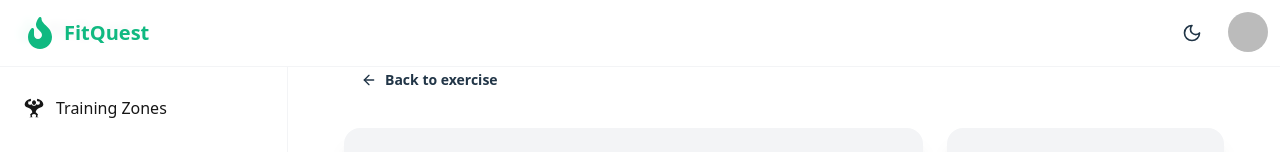
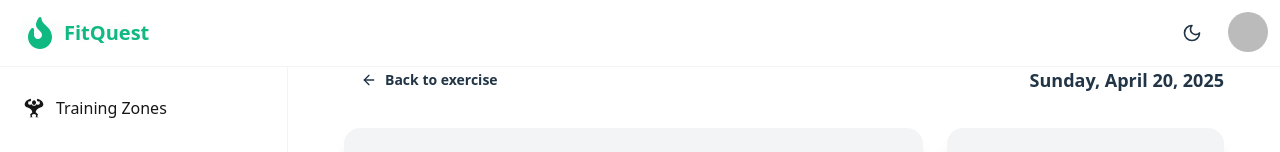
Before and after one commit to d3velopm3nt/pump-workout, a React (Vite) app: page /log/1 in a window 1280 px wide. Shown: the top 152 px of the page. Built offline with nearby package versions, Linux system fonts and the light colour scheme; no server answers; sample sign-in values are in the browser's storage.

Commit message:
Enhance ExerciseLogPage: Add daily date update functionality and display current date in the UI. Update exercise logging to use the current date instead of the current timestamp.

```diff
--- a/src/components/exercise-logging/ExerciseLogPage.tsx
+++ b/src/components/exercise-logging/ExerciseLogPage.tsx
@@ -28,6 +28,26 @@ export const ExerciseLogPage = () => {
   const [sets, setSets] = useState<Set[]>([{ weight: 0, reps: 0 }]);
   const [isSaving, setIsSaving] = useState(false);
   const [isLoading, setIsLoading] = useState(true);
+  const [currentDate, setCurrentDate] = useState(new Date());
+
+  // Update date every day
+  useEffect(() => {
+    const updateDate = () => {
+      setCurrentDate(new Date());
+    };
+
+    // Update at midnight
+    const now = new Date();
+    const msUntilMidnight = new Date(now.getFullYear(), now.getMonth(), now.getDate() + 1).getTime() - now.getTime();
+
+    const timer = setTimeout(() => {
+      updateDate();
+      // Set interval to update every 24 hours
+      setInterval(updateDate, 24 * 60 * 60 * 1000);
+    }, msUntilMidnight);
+
+    return () => clearTimeout(timer);
+  }, []);
 
   useEffect(() => {
     const fetchExercise = async () => {
@@ -109,7 +129,7 @@ export const ExerciseLogPage = () => {
         body: JSON.stringify({
           exerciseId: id,
           exerciseName: exercise?.name,
-          date: new Date().toISOString(),
+          date: currentDate.toISOString(),
           sets: sets.map((set, index) => ({
             setNumber: index + 1,
             weight: set.weight,
@@ -142,10 +162,20 @@ export const ExerciseLogPage = () => {
 
   return (
     <div className="container mx-auto p-6">
-      <Link to=".." className="btn btn-ghost gap-2 mb-6">
-        <ArrowLeft className="h-4 w-4" />
-        Back to exercise
-      </Link>
+      <div className="flex justify-between items-center mb-6">
+        <Link to=".." className="btn btn-ghost gap-2">
+          <ArrowLeft className="h-4 w-4" />
+          Back to exercise
+        </Link>
+        <div className="text-lg font-semibold">
+          {currentDate.toLocaleDateString('en-US', {
+            weekday: 'long',
+            year: 'numeric',
+            month: 'long',
+            day: 'numeric'
+          })}
+        </div>
+      </div>
 
       <div className="grid grid-cols-1 lg:grid-cols-3 gap-6">
         {/* Main logging section */}
```
